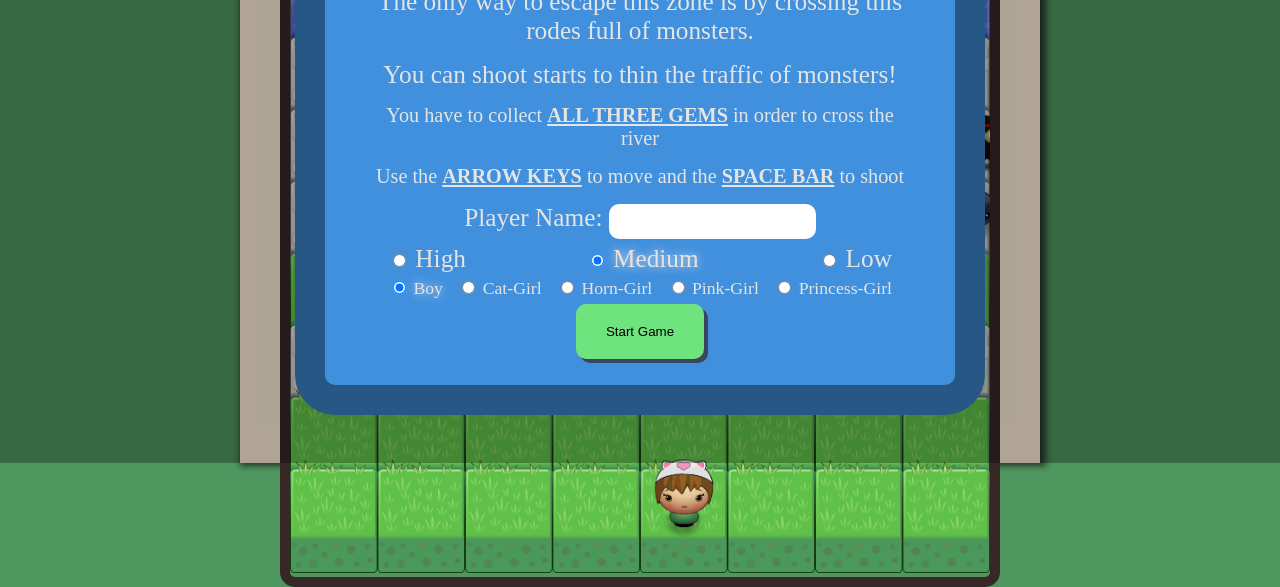
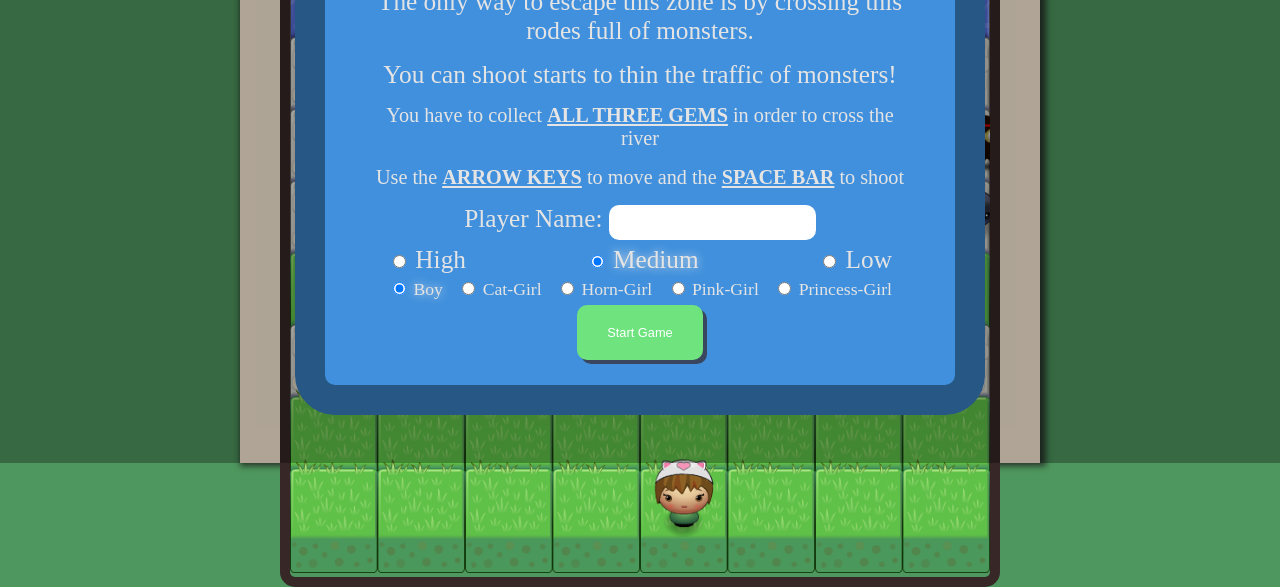
Before and after one commit to dor4231/cross_rode, a website: page index.html in a window 1280 px wide. Shown: the part 337-924 px from the top of the page. Drawn offline with Linux system fonts and the light colour scheme; a web font is replaced by a local one.

Commit message:
style: Start-Button text

```diff
--- a/css/style.css
+++ b/css/style.css
@@ -179,6 +179,8 @@ canvas {
     border-radius: 10px;
     background: rgb(110, 227, 126);
     box-shadow: 4px 4px 0 rgba(55, 39, 39, 0.7);
+    color: white;
+    font-size: 1vw;
 }
 
 .pop-up button:active {
```
